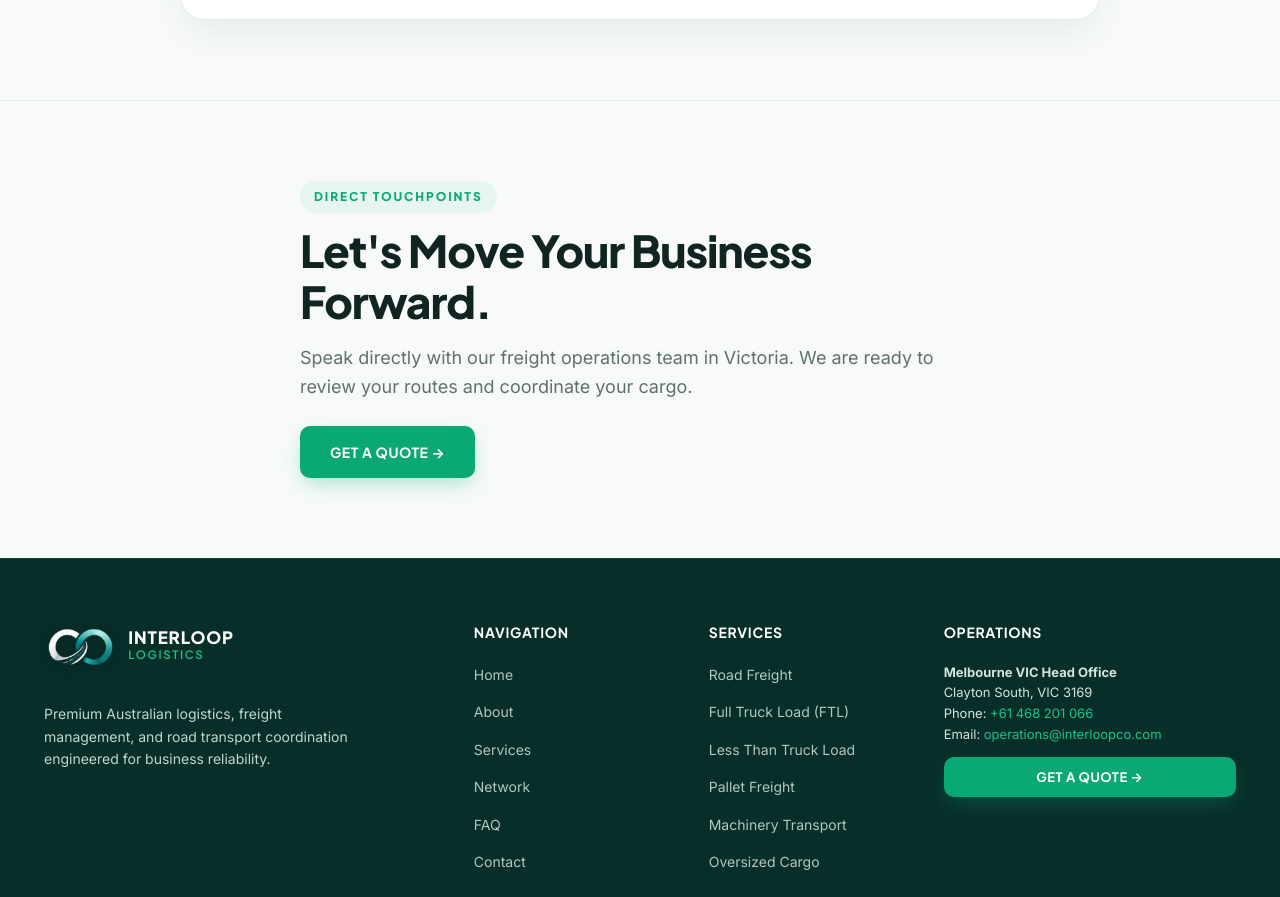
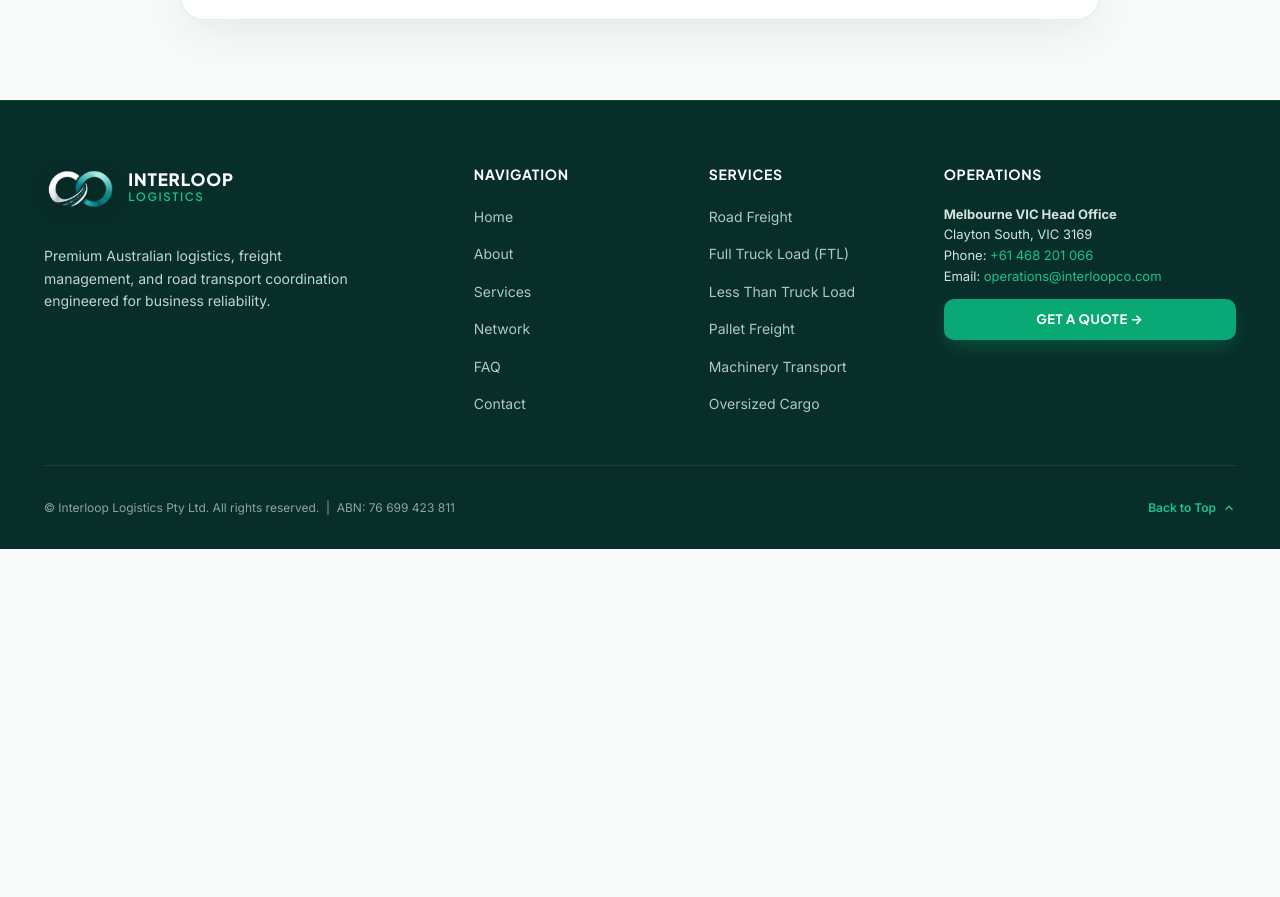
Before and after one commit to HimanshuDevelopezZ/interloop-1.0, a website: page index.html in a window 1280 px wide. Shown: the part 9936-10833 px from the top of the page. After the commit the page ends 10485 px from the top, so only its background shows below. Drawn offline with Linux system fonts and the light colour scheme.

Commit message:
refactor: remove contact section and clean up index.html formatting

```diff
--- a/index.html
+++ b/index.html
@@ -167,6 +167,7 @@
         </div>
       </div>
     </section>
+
 
     <!-- ========================================================================
          FAST INTENT PATHWAYS (Drivn-style "How Can We Help You Move?")
@@ -1055,24 +1056,6 @@
         </div>
       </div>
     </section>
-
-    <!-- ========================================================================
-         18. CONTACT SECTION
-         ======================================================================== -->
-    <section class="section contact-section" id="contact">
-      <div class="container">
-        <div class="contact-content text-center">
-          <span class="section-eyebrow">DIRECT TOUCHPOINTS</span>
-          <h2 class="section-title">Let's Move Your Business Forward.</h2>
-          <p class="section-subtitle">
-            Speak directly with our freight operations team in Victoria. We are ready to review your routes and coordinate your cargo.
-          </p>
-          <div style="margin-top: 24px;">
-            <a href="#quote-section" class="btn btn-primary" style="padding: 15px 30px;">GET A QUOTE →</a>
-          </div>
-        </div>
-      </div>
-    </section>
   </main>
 
   <!-- ========================================================================
```
